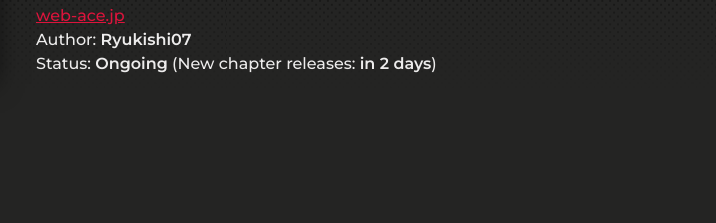
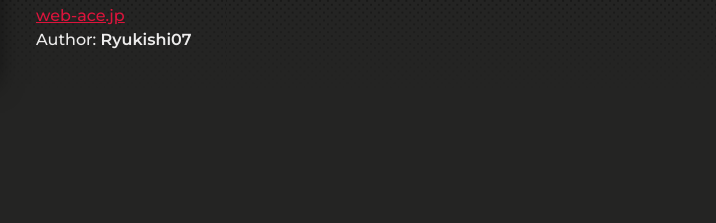
Before and after one commit to conmal/site, a plain HTML site: page gou.html in a window 1280 px wide. Shown: the part 203-426 px from the top of the page, 564-1280 px from the left. Drawn offline with nearby package versions, Linux system fonts and the light colour scheme.

Commit message:
Update gou.html

```diff
--- a/gou.html
+++ b/gou.html
@@ -107,7 +107,6 @@
 				<h3>ひぐらしのなく頃に 業</h3>
 				<a href="https://web-ace.jp/youngaceup/contents/1000147/episode/">web-ace.jp</a><br>
 				<p>Author: <strong>Ryukishi07</strong></p>
-				<p>Status: <strong>Ongoing</strong> (New chapter releases: <strong id="countdown"></strong>)</p><br>
 
 				<section id="chapters">
 					<h3>Chapter list</h3>
@@ -149,32 +148,6 @@
 		e.classList.add("active");
 	}
 
-	const dateChapterRelease = new Date('7/02/2021');
-
-	window.onload = (e) => {
-		var countdown = document.getElementById('countdown');
-
-		var daysLeft = getDaysUntilChapter(new Date());
-		countdown.innerText = daysLeft == 0 ? " Today" : " in " + daysLeft + " days";
-	};
-
-	function getDaysUntilChapter(today) {
-		var dayNum = today.getDay();
-		var daysToFri = 5 - (dayNum < 5 ? dayNum : dayNum - 7);
-
-		const diffTime = Math.abs(today - dateChapterRelease);
-		const daysSinceChapter = Math.ceil(diffTime / (1000 * 60 * 60 * 24));
-		var mod = daysSinceChapter % 14;
-		if (mod != 0 && mod < 7) {
-			daysToFri += 7;
-		}
-		if (mod == 0) {
-			daysToFri = 0;
-		}
-
-		return daysToFri;
-	}
-
 	$("button.read").click(function() {
 		var chapterData = this.getAttribute("data").split("&");
 		var chapterNumber = chapterData[1];
```
